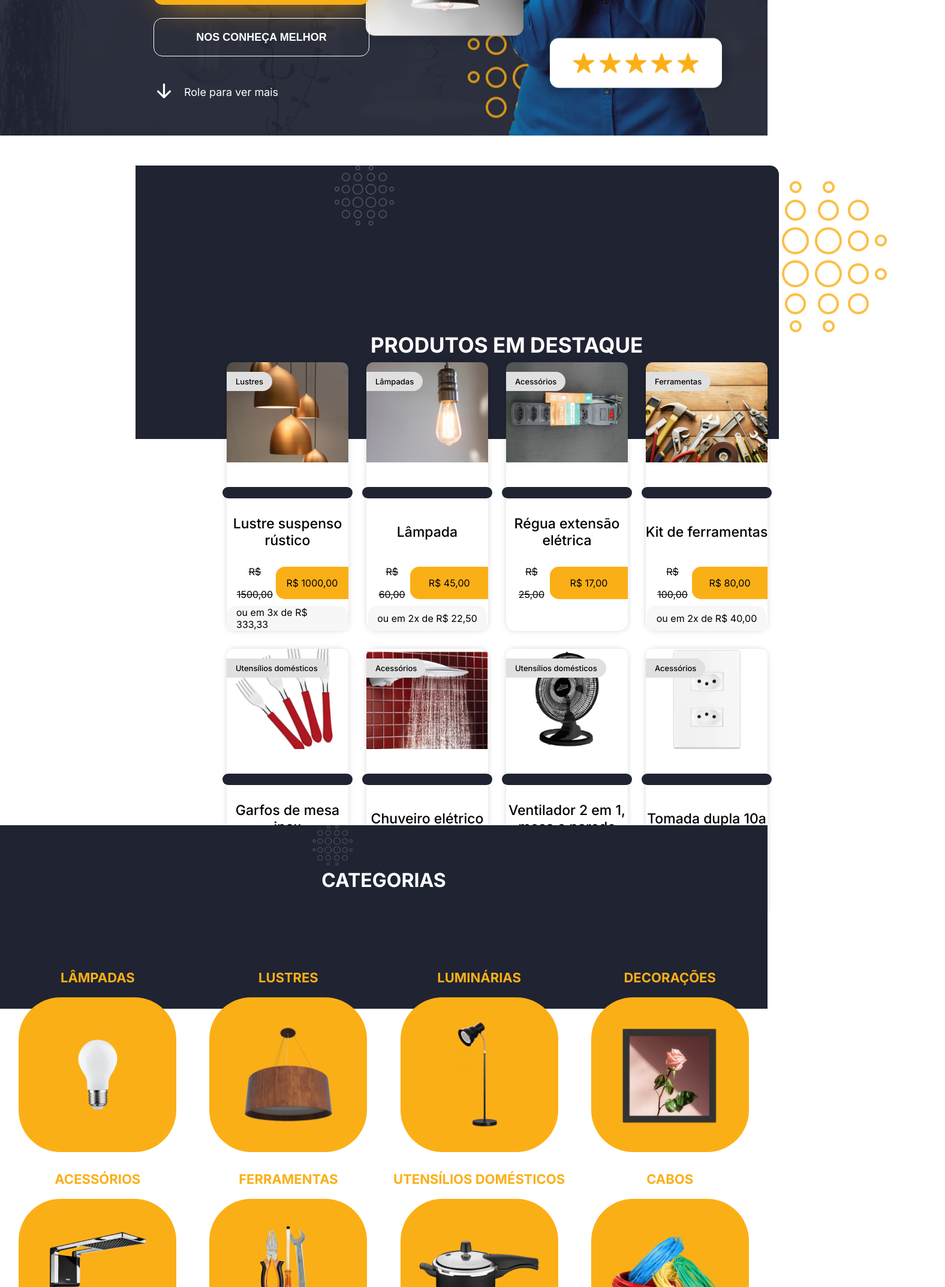
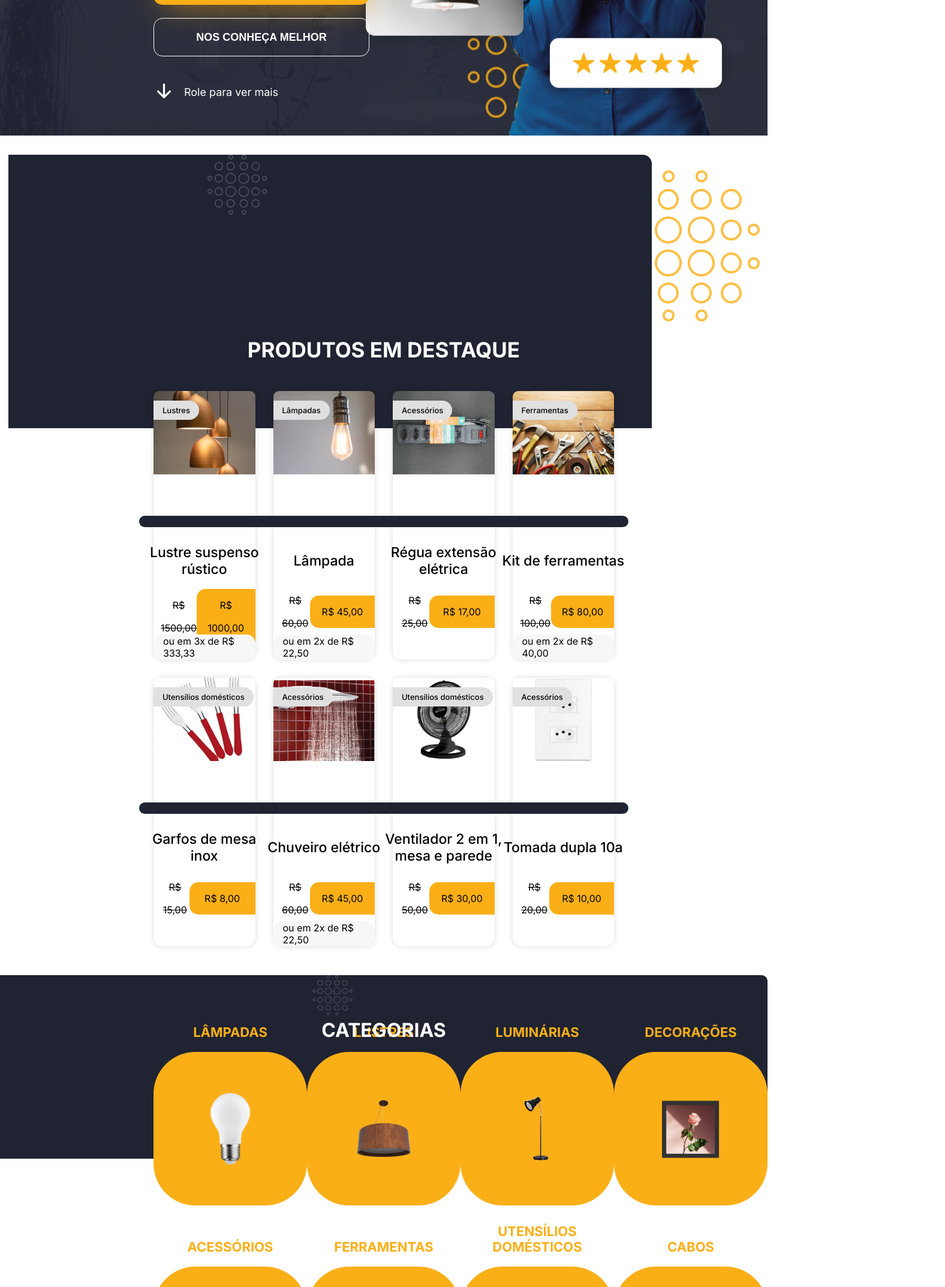
Before and after one commit to ronansalvador/noweb, a Next.js app: page / in a window 1280 px wide. Shown: the part 654-2800 px from the top of the page at 60% size, 1576 px wide, since content can reach past the window. Built offline with nearby package versions, Linux system fonts and the light colour scheme.

Commit message:
feat(css): responsive css

```diff
--- a/src/app/components/banner/Banner.tsx
+++ b/src/app/components/banner/Banner.tsx
@@ -4,7 +4,7 @@ import styles from './style.module.css';
 
 function Banner() {
   return (
-    <div className={styles.banner}>
+    <section className={styles.banner}>
       <div className={styles['banner-content']}>
         <h1>ILUMINE O SEU DIA A DIA!</h1>
         <p>
@@ -28,7 +28,7 @@ function Banner() {
           Role para ver mais
         </a>
       </div>
-    </div>
+    </section>
   );
 }
 
--- a/src/app/components/banner/style.module.css
+++ b/src/app/components/banner/style.module.css
@@ -1,7 +1,7 @@
 .banner {
   display: flex;
   justify-content: center;
-  height: 50rem;
+  min-height: 50rem;
   background-image: url('/images/banner.png');
   background-position: center;
   align-items: center;
@@ -95,6 +95,7 @@
     background-position: left;
     max-height: 33em;
     padding: 0.5rem;
+    min-height: 30rem;
   }
   .banner-content {
     width: 95%;
--- a/src/app/components/categorias/Categorias.tsx
+++ b/src/app/components/categorias/Categorias.tsx
@@ -5,7 +5,8 @@ import Image from 'next/image';
 
 function Categorias() {
   return (
-    <div id='categorias' className={styles.categorias}>
+    <section id='categorias' className={styles.categorias}>
+      <div className={styles['categorias-img']}>
         <Image
           src='/images/categorias.png'
           alt='categorias'
@@ -14,6 +15,7 @@ function Categorias() {
           className={styles['img-categorias']}
         />
         <h1 className={styles.title}>CATEGORIAS</h1>
+      </div>
       <div className={styles['grid-categorias']}>
         {categorias.map((categoria) => (
           <div key={categoria.id} className={styles.categoria}>
@@ -29,7 +31,7 @@ function Categorias() {
           </div>
         ))}
       </div>
-    </div>
+    </section>
   );
 }
 
--- a/src/app/components/categorias/style.module.css
+++ b/src/app/components/categorias/style.module.css
@@ -1,15 +1,18 @@
 .categorias {
-  margin-top: 350px;
+  width: 100%;
   position: relative;
   display: flex;
   flex-direction: column;
   align-items: center;
   justify-content: center;
-  background-image: url('/images/categorias.png');
 }
 
-.categorias img {
-  width: 100%;
+.categorias-img {
+  display: flex;
+  align-items: center;
+  justify-content: center;
+  flex-direction: column;
+  overflow: hidden;
 }
 
 .title {
@@ -25,11 +28,12 @@
 }
 
 .grid-categorias {
+  width: 60%;
   display: grid;
   grid-template-columns: 1fr 1fr 1fr 1fr;
-  gap: 2rem;
-  position: absolute;
-  top: 241px;
+  grid-row-gap: 1.875rem;
+  padding-block: 3rem;
+  margin-top: -17rem;
 }
 
 .grid-categorias p {
@@ -52,8 +56,8 @@
 }
 
 .categoria div {
-  width: 263px;
-  height: 258px;
+  width: 16rem;
+  height: 16em;
   background-color: var(--amarelo);
   border-radius: 70px;
   padding: 1rem;
@@ -63,11 +67,11 @@
 }
 
 .categoria:nth-child(1) img {
-  width: 122px;
+  width: 55%;
 }
 
 .categoria:nth-child(6) img {
-  width: 93px;
+  width: 42%;
 }
 
 .categoria img {
@@ -91,7 +95,6 @@
 
   .grid-categorias {
     grid-template-columns: 1fr;
-    /* gap: 4rem; */
     position: initial;
   }
 }
--- a/src/app/components/destaque/Destaque.tsx
+++ b/src/app/components/destaque/Destaque.tsx
@@ -5,7 +5,8 @@ import produtos from '@/app/produtos.json';
 
 function Destaque() {
   return (
-    <div id='destaque' className={styles.destaque}>
+    <section id='destaque' className={styles.destaque}>
+      <div className={styles['destaque-banner']}>
         <Image
           src='/images/destaque.png'
           alt='destaque'
@@ -14,6 +15,7 @@ function Destaque() {
           className={styles['destaque-img']}
         />
         <h1>PRODUTOS EM DESTAQUE</h1>
+      </div>
       <div className={styles.produtos}>
         {produtos.map((produto) => (
           <div key={produto.id} className={styles.produto}>
@@ -44,7 +46,7 @@ function Destaque() {
           </div>
         ))}
       </div>
-    </div>
+    </section>
   );
 }
 
--- a/src/app/components/destaque/style.module.css
+++ b/src/app/components/destaque/style.module.css
@@ -1,18 +1,21 @@
 .destaque {
+  display: flex;
+  flex-direction: column;
   position: relative;
-  height: 100vh;
+  align-items: center;
+  justify-content: center;
+  margin-top: 2rem;
 }
 
-.destaque-img {
-  position: absolute;
-  top: 3.125rem;
-  left: 14.125rem;
+.destaque-banner {
+  display: flex;
+  align-items: center;
+  justify-content: center;
+  flex-direction: column;
 }
 
 .destaque h1 {
-  position: absolute;
-  top: 20.5rem;
-  left: 38.625rem;
+  margin-top: -9.5rem;
   color: white;
   /* font-family: Gotham; */
   font-size: 35px;
@@ -22,12 +25,11 @@
 }
 
 .produtos {
-  position: absolute;
-  top: 378px;
-  left: 378px;
+  width: 60%;
   display: grid;
   grid-template-columns: 1fr 1fr 1fr 1fr;
   gap: 1.875rem;
+  padding-block: 3rem;
 }
 
 .produto {
@@ -90,7 +92,7 @@
   font-size: 16px;
   font-style: normal;
   font-weight: 400;
-  line-height: 38px; /* 237.5% */
+  line-height: 38px;
 }
 
 .valor {
@@ -122,6 +124,7 @@
     left: 2rem;
     position: initial;
     padding: 1em;
+    width: 75%;
   }
 
   .destaque {
--- a/src/app/components/header/Header.tsx
+++ b/src/app/components/header/Header.tsx
@@ -17,13 +17,14 @@ function Header() {
   return (
     <>
       <header className={styles.header}>
+        <div className={styles['detalhe-header']}>
           <Image
             src='/images/header.png'
             alt='detalhe-header'
             width='156'
             height='80'
-          className={styles['detalhe-header']}
           />
+        </div>
         <Image
           src='/images/logo.png'
           alt='logo'
--- a/src/app/components/header/style.module.css
+++ b/src/app/components/header/style.module.css
@@ -5,11 +5,21 @@
   justify-content: space-between;
   align-items: center;
   overflow: hidden;
+  z-index: 1;
+  position: relative;
+}
+
+.detalhe-header {
+  width: 8.2vw;
+  position: absolute;
+  aspect-ratio: 156 / 90;
+  overflow: hidden;
 }
 
 .logo {
   width: 145px;
   height: 51px;
+  margin-left: 20%;
 }
 
 .nav {
@@ -24,12 +34,18 @@
   gap: 2rem;
   align-items: center;
   height: 100%;
-  padding: 0 9.875rem;
+  padding-left: 9.875rem;
 }
 
 .menu li {
   cursor: pointer;
   color: var(--azul-escuro);
+  /* font-family: Gotham; */
+  font-size: 18px;
+  font-style: normal;
+  font-weight: 400;
+  line-height: normal;
+  letter-spacing: -0.54px;
 }
 
 .categoria {
@@ -142,40 +158,3 @@
     font-size: 2rem;
   }
 }
-
-/* Estilos para telas entre 768px e 1023px */
-@media (min-width: 768px) and (max-width: 1023px) {
-  .detalhe-header {
-    display: none;
-  }
-  .logo {
-    width: 8em;
-    height: auto;
-    margin: auto;
-  }
-
-  .nav {
-    width: 8em;
-  }
-
-  .menu {
-    display: none;
-  }
-
-  .menu-mobile {
-    display: flex;
-    align-items: center;
-    justify-content: center;
-    height: 100%;
-  }
-
-  .menu-mobile button {
-    background-color: transparent;
-    border: none;
-    cursor: pointer;
-  }
-
-  .menu-mobile svg {
-    font-size: 2rem;
-  }
-}
--- a/src/app/components/sobre/Sobre.tsx
+++ b/src/app/components/sobre/Sobre.tsx
@@ -4,18 +4,20 @@ import Image from 'next/image';
 
 function Sobre() {
   return (
-    <div className={styles.sobre}>
+    <section className={styles.sobre}>
+      <h1>SUA MELHOR OPÇÃO</h1>
+      <div className={styles.container}>
         <Image
           width='945'
           height='625'
           src='/images/fachada.png'
           alt='fachada loja'
         />
-      <h1>SUA MELHOR OPÇÃO</h1>
+
         <div className={styles['texto-sobre']}>
           <p>
-          Desde 1970 somos especializados em materiais elétricos, sendo uma das
-          principais distribuidoras do setor.
+            Desde 1970 somos especializados em materiais elétricos, sendo uma
+            das principais distribuidoras do setor.
           </p>
           <p>
             Oferecemos os melhores produtos, com o preço que cabe no seu bolso e
@@ -30,6 +32,7 @@ function Sobre() {
           <button>Saiba mais sobre nós</button>
         </div>
       </div>
+    </section>
   );
 }
 
--- a/src/app/components/sobre/style.module.css
+++ b/src/app/components/sobre/style.module.css
@@ -1,40 +1,44 @@
 .sobre {
   background-color: #f7f7f7;
   height: 775px;
-  margin-top: 31rem;
+  display: flex;
+  flex-direction: column;
   position: relative;
+}
+.container {
+  max-width: 90%;
+  display: flex;
+  align-items: center;
+  justify-content: start;
+  gap: 1.5rem;
 }
 
 .sobre img {
-  position: absolute;
-  top: 60px;
+  width: 49.5vw;
+  margin-top: 3rem;
 }
 
 .sobre h1 {
+  position: absolute;
+  top: 3rem;
+  text-align: center;
+  width: 100%;
   color: var(--azul-escuro);
   text-align: center;
   /* font-family: Gotham; */
+  margin-top: 25px;
   font-size: 35px;
   font-style: normal;
   font-weight: 700;
   line-height: normal;
-  position: absolute;
-  top: 98px;
-  width: 501px;
-  left: 725px;
 }
 
 .texto-sobre {
-  position: absolute;
-  width: 600px;
-  top: 240px;
-  left: 61rem;
-  color: #333;
-  /* font-family: Gotham; */
+  width: 30vw;
   font-size: 18px;
   font-style: normal;
   font-weight: 400;
-  line-height: 38px; /* 211.111% */
+  line-height: 38px;
   letter-spacing: -0.54px;
 }
 
@@ -51,7 +55,7 @@
   font-size: 18px;
   font-style: normal;
   font-weight: 700;
-  line-height: 38px; /* 211.111% */
+  line-height: 38px;
   margin-top: 1.5rem;
 }
 
@@ -72,14 +76,12 @@
     display: none;
   }
   .sobre h1 {
-    /* display: none; */
     position: initial;
     width: 90%;
     padding: 1rem 0;
   }
 
   .texto-sobre {
-    /* display: none; */
     display: flex;
     flex-direction: column;
     align-items: center;
```
Lines whose indentation alone changed are shown as unchanged.
